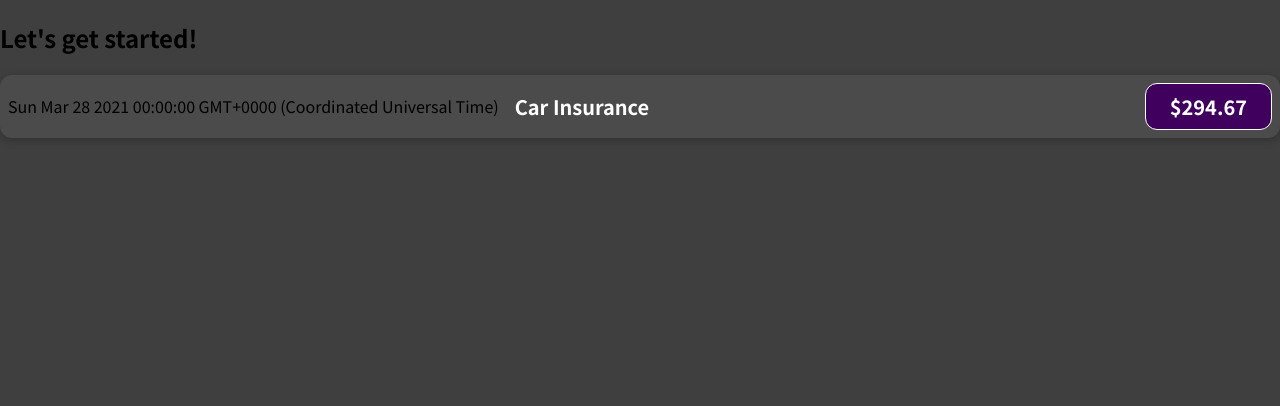
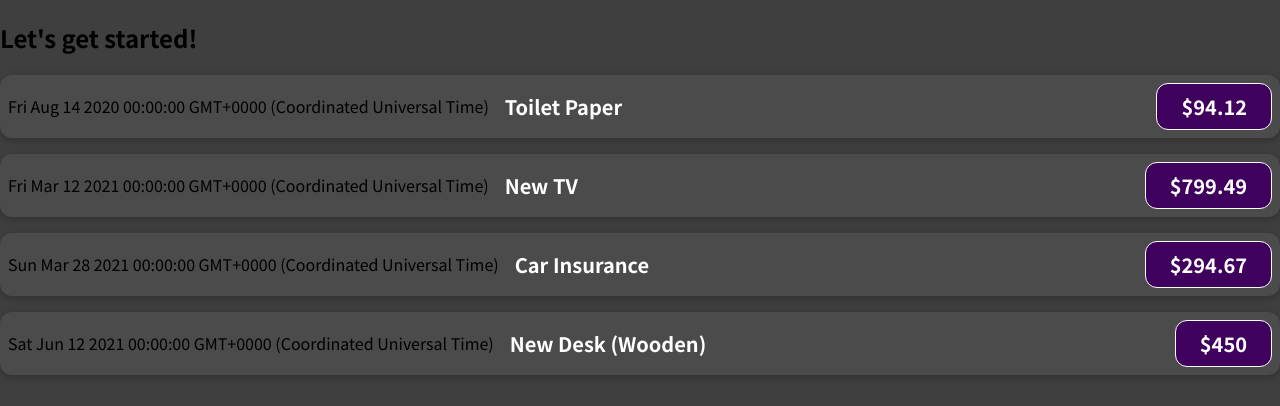
Before and after one commit to amitghade/React_expense, a JavaScript app: page / in a window 1280 px wide. Shown: the top 406 px of the page. Built offline with nearby package versions, Linux system fonts and the light colour scheme.

Commit message:
Passing Data via "props"

```diff
--- a/src/App.js
+++ b/src/App.js
@@ -1,10 +1,58 @@
-import ExpenseItem from './components/ExpenseItem';
+import ExpenseItem from "./components/ExpenseItem";
 
-function App() {
+function App(props) {
+  const expenses = [
+    {
+      id: "e1",
+      title: "Toilet Paper",
+      amount: 94.12,
+      date: new Date(2020, 7, 14),
+    },
+    { id: "e2", title: "New TV", amount: 799.49, date: new Date(2021, 2, 12) },
+    {
+      id: "e3",
+      title: "Car Insurance",
+      amount: 294.67,
+      date: new Date(2021, 2, 28),
+    },
+    {
+      id: "e4",
+      title: "New Desk (Wooden)",
+      amount: 450,
+      date: new Date(2021, 5, 12),
+    },
+  ];
   return (
     <div>
       <h2>Let's get started!</h2>
-      <ExpenseItem></ExpenseItem>
+      <ExpenseItem
+        /*The prop name "title=" in this case can be anything and the part after . should match with the property name in expenses array */ title={
+          expenses[0].title
+        }
+        amount={expenses[0].amount}
+        date={expenses[0].date}
+      ></ExpenseItem>
+      <ExpenseItem
+        /*The prop name "title=   amount=    date=" in this case can be anything and the part after . should match with the property name in expenses array */ title={
+          expenses[1].title
+        }
+        amount={expenses[1].amount}
+        date={expenses[1].date}
+      ></ExpenseItem>
+      <ExpenseItem
+        /*The prop name "title=" in this case can be anything and the part after . should match with the property name in expenses array */ title={
+          expenses[2].title
+        }
+        amount={expenses[2].amount}
+        date={expenses[2].date}
+      ></ExpenseItem>
+      <ExpenseItem
+        /*The prop name "title=" in this case can be anything and the part after . should match with the property name in expenses array */ title={
+          expenses[3].title
+        }
+        amount={expenses[3].amount}
+        date={expenses[3].date}
+      ></ExpenseItem>
     </div>
   );
 }
--- a/src/components/ExpenseItem.js
+++ b/src/components/ExpenseItem.js
@@ -1,16 +1,12 @@
-import './ExpenseItem.css';
+import "./ExpenseItem.css";
 
-function ExpenseItem() {
-  const expenseDate = new Date(2021, 2, 28);
-  const expenseTitle = "Car Insurance";
-  const expensePrice = 294.67
-
+function ExpenseItem(props) {
   return (
     <div className="expense-item">
-      <div>{expenseDate.toString()}</div>
+      <div>{props.date.toString()}</div>
       <div className="expense-item__description">
-        <h2>{expenseTitle}</h2>
-        <div className="expense-item__price">${expensePrice}</div>
+        <h2>{props.title}</h2>
+        <div className="expense-item__price">${props.amount}</div>
       </div>
     </div>
   );
```
